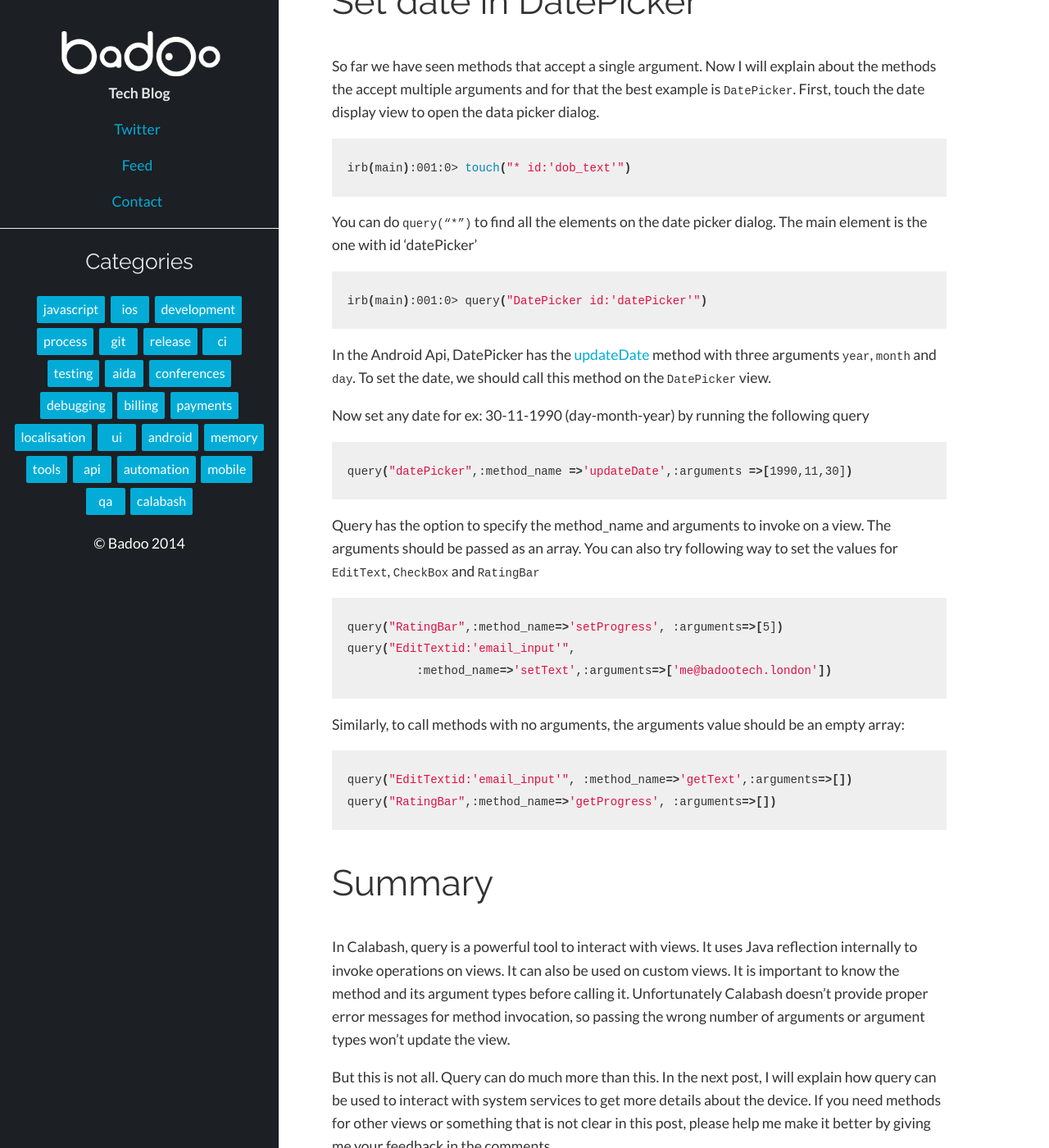
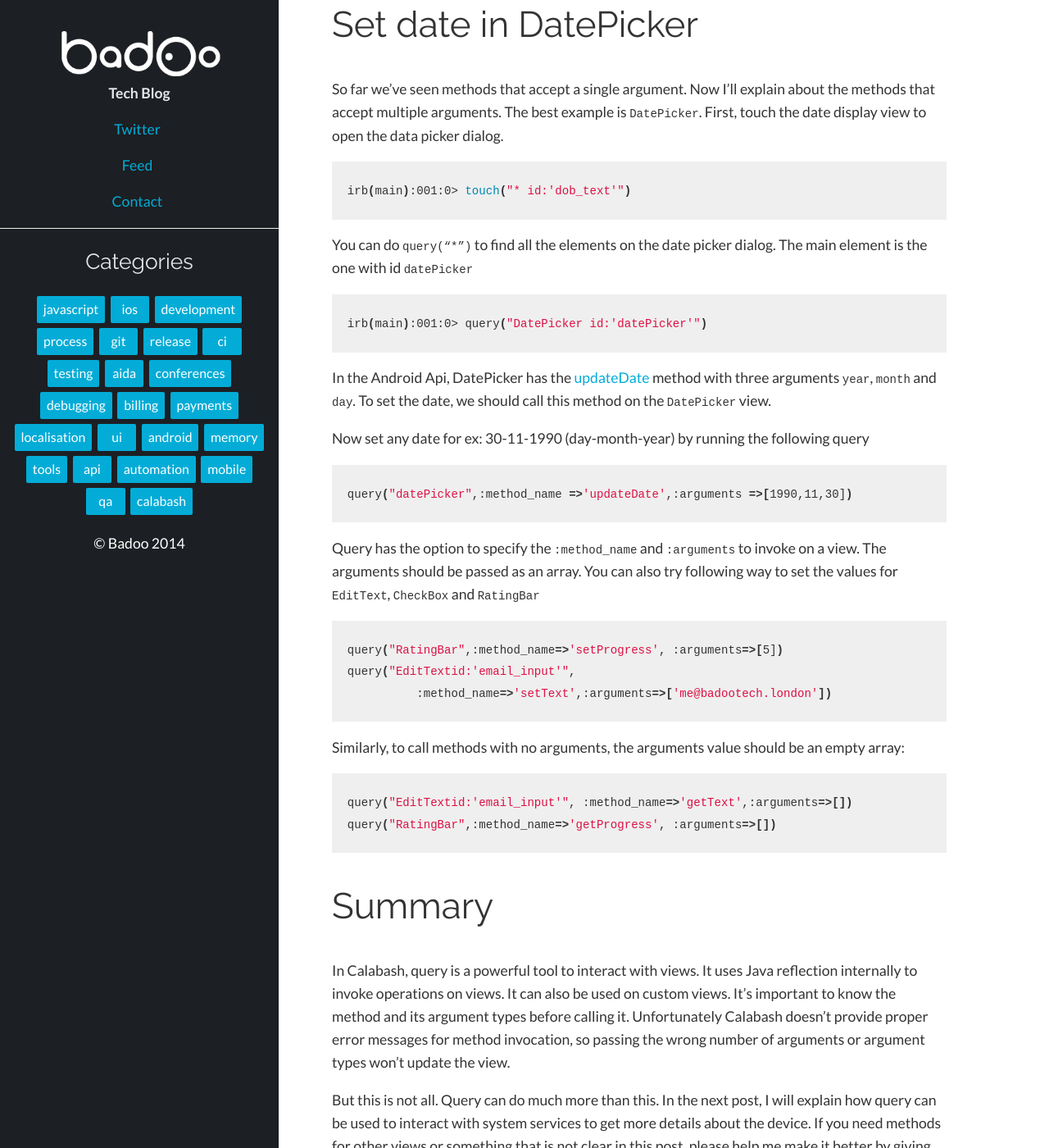
Before and after one commit to badoo/techblog, a Jekyll site: the page built from _posts/2014-10-02-calabash-android-query.markdown, in a window 1280 px wide and 1400 px high, scrolled down 3320 px. Shown: the whole window at 82% size. Built offline with Jekyll 4.4.1, drawn with Linux system fonts in a browser that asks for light colours; comment, search, counter and statistics services are not loaded; some of the changed text lies outside the part shown.

Commit message:
Updated review comments from Mark

```diff
--- a/_posts/2014-10-02-calabash-android-query.markdown
+++ b/_posts/2014-10-02-calabash-android-query.markdown
@@ -6,9 +6,9 @@
 categories: automation mobile qa android calabash
 ---
 
-Calabash provides **query** method to get views/elements from screen. But `query` can do more than this. In this post, I will go through a few operations we can perform using the query **method invocation** option. This can be used from updating simple views to call system services.
+Calabash provides **query** method to get views/elements from screen. But `query` can do more than this. In this post, I'll go through a few operations we can perform using the query **method invocation** option. This can be used for a range of tasks from updating simple views to calling system services.
 
-You can read basics of the query operations in the [Calabash wiki](https://github.com/calabash/calabash-android/wiki/05-Query-Syntax). In addition to getting results from the screen, we can use the *query* method to update views. This can be simple a `EditText` or a `DatePicker`.
+You can read basics of the query operations in the [Calabash wiki](https://github.com/calabash/calabash-android/wiki/05-Query-Syntax). In addition to getting results from the screen, we can use the *query* method to update views. This can be simple an `EditText` or a `DatePicker`.
 
 Please download the application from [Calabash Test]({{page.filesdir}}/CalabashTest.apk) and open the Calabash console. You can try the examples as you go along
 
@@ -20,13 +20,13 @@
 => nil
 {% endhighlight %}
 
-I have created a sample registration screen which looks similar to the Badoo one. I will explain how to enter data in this form using the method invocation.
+I've created a sample registration screen that looks similar to the Badoo one. I'll explain how to enter data in this form using the method invocation.
 
 ![]({{page.imgdir}}/registration_screen.jpg)
 
 # Input fields
 
-`EditText` are used as input text fields in Android. You can enter an email into `EditText` by running the following command.
+`EditText` fields are used as input text fields in Android. You can enter an email into `EditText` by running the following command:
 
 {% highlight sh %}
 irb(main):001:0> query("EditText id:'email_input'",:setText=>'me@badootech.london')
@@ -34,9 +34,9 @@
 
 The [EditText Api](http://developer.android.com/reference/android/widget/EditText.html) has a `setText()` method which takes a single argument (actually inherited from TextView). In the above example, we invoke the same operation with a string value.
 
-Arguments passed to `query` work in chain direction. Each argument is invoked on the previous argument result. To read more about query directions, check this post: [Query Direction and Layouts](http://krazyrobot.com/2014/04/calabash-android-query-direction-and-layouts/).
+Arguments are passed to `query` work in chain direction. Each argument is invoked on the previous argument result. To read more about query directions, check this post: [Query Direction and Layouts](http://krazyrobot.com/2014/04/calabash-android-query-direction-and-layouts/).
 
-Whenever we want to invoke a method with single argument, we can call on selected view using this syntax `:operation=><value>`. Please notice how the value is passed to the operation: if it is a string, it should be passed with single/double quotes.
+Whenever we want to invoke a method with a single argument, we can call on the selected view using this syntax `:operation=><value>`. Please note how the value is passed to the operation. If it's a string, it should be passed with single/double quotes.
 
 You can get the text value of a view by invoking the `getText()` method. If the method has no arguments, then you can call on the selected view using the syntax `:operation`.
 
@@ -67,7 +67,7 @@
 irb(main):001:0> query("RadioButton id:'radio_female'",:setChecked=>true)
 {% endhighlight %}
 
-It is highly recommended to use the touch operation for the selection of these views (it may trigger `onClick()` call back implemented in the app code) but you can also invoke these methods.
+It's highly recommended that you use the touch operation for selection of these views (it may trigger `onClick()` call back implemented in the app code) but you can also invoke these methods.
 
 To get the value of the check box, we should invoke the `isChecked()` method. If you call `:checked`, it will eventually find the `isChecked()` method and call it.
 
@@ -93,13 +93,13 @@
 
 # Set date in DatePicker
 
-So far we have seen methods that accept a single argument. Now I will explain about the methods the accept multiple arguments and for that the best example is `DatePicker`. First, touch the date display view to open the data picker dialog.
+So far we've seen methods that accept a single argument. Now I'll explain about the methods that accept multiple arguments. The best example is `DatePicker`. First, touch the date display view to open the data picker dialog.
 
 {% highlight sh %}
 irb(main):001:0> touch("* id:'dob_text'")
 {% endhighlight %}
 
-You can do `query(“*”)` to find all the elements on the date picker dialog. The main element is the one with id ‘datePicker’
+You can do `query(“*”)` to find all the elements on the date picker dialog. The main element is the one with id `datePicker`
 
 {% highlight sh %}
 irb(main):001:0> query("DatePicker id:'datePicker'")
@@ -113,7 +113,7 @@
 query("datePicker",:method_name =>'updateDate',:arguments =>[1990,11,30])
 {% endhighlight %}
 
-Query has the option to specify the method_name and arguments to invoke on a view. The arguments should be passed as an array. You can also try following way to set the values for `EditText`, `CheckBox` and `RatingBar`
+Query has the option to specify the `:method_name` and `:arguments` to invoke on a view. The arguments should be passed as an array. You can also try following way to set the values for `EditText`, `CheckBox` and `RatingBar`
 
 {% highlight sh %}
 query("RatingBar",:method_name=>'setProgress', :arguments=>[5])
@@ -130,6 +130,6 @@
 
 # Summary
 
-In Calabash, query is a powerful tool to interact with views. It uses Java reflection internally to invoke operations on views. It can also be used on custom views. It is important to know the method and its argument types before calling it. Unfortunately Calabash doesn’t provide proper error messages for method invocation, so passing the wrong number of arguments or argument types won’t update the view.
+In Calabash, query is a powerful tool to interact with views. It uses Java reflection internally to invoke operations on views. It can also be used on custom views. It's important to know the method and its argument types before calling it. Unfortunately Calabash doesn’t provide proper error messages for method invocation, so passing the wrong number of arguments or argument types won’t update the view.
 
 But this is not all. Query can do much more than this. In the next post, I will explain how query can be used to interact with system services to get more details about the device. If you need methods for other views or something that is not clear in this post, please help me make it better by giving me your feedback in the comments.
```
Also changed, not shown: other parts of _posts/2014-10-02-calabash-android-query.markdown (+1 -1 lines).
